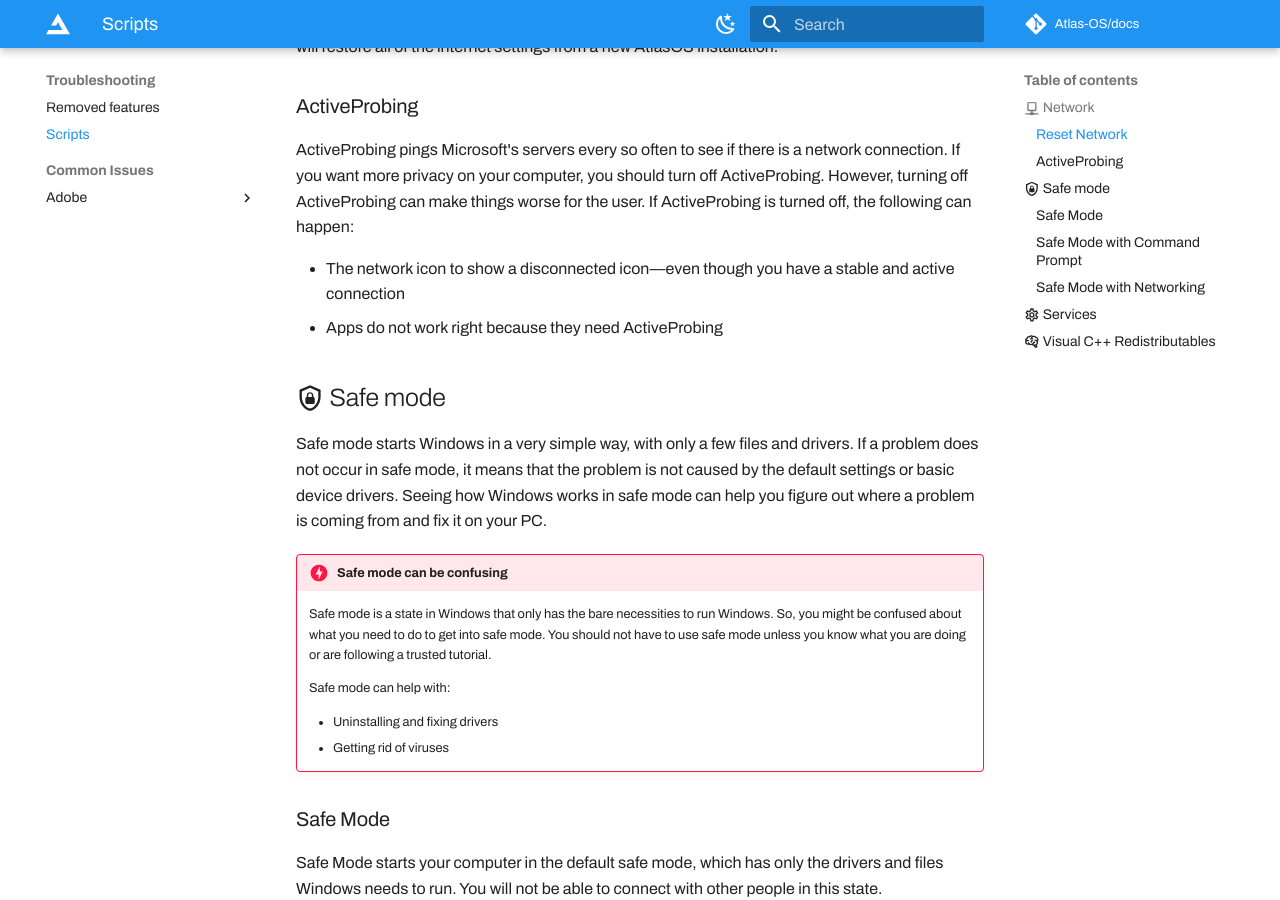
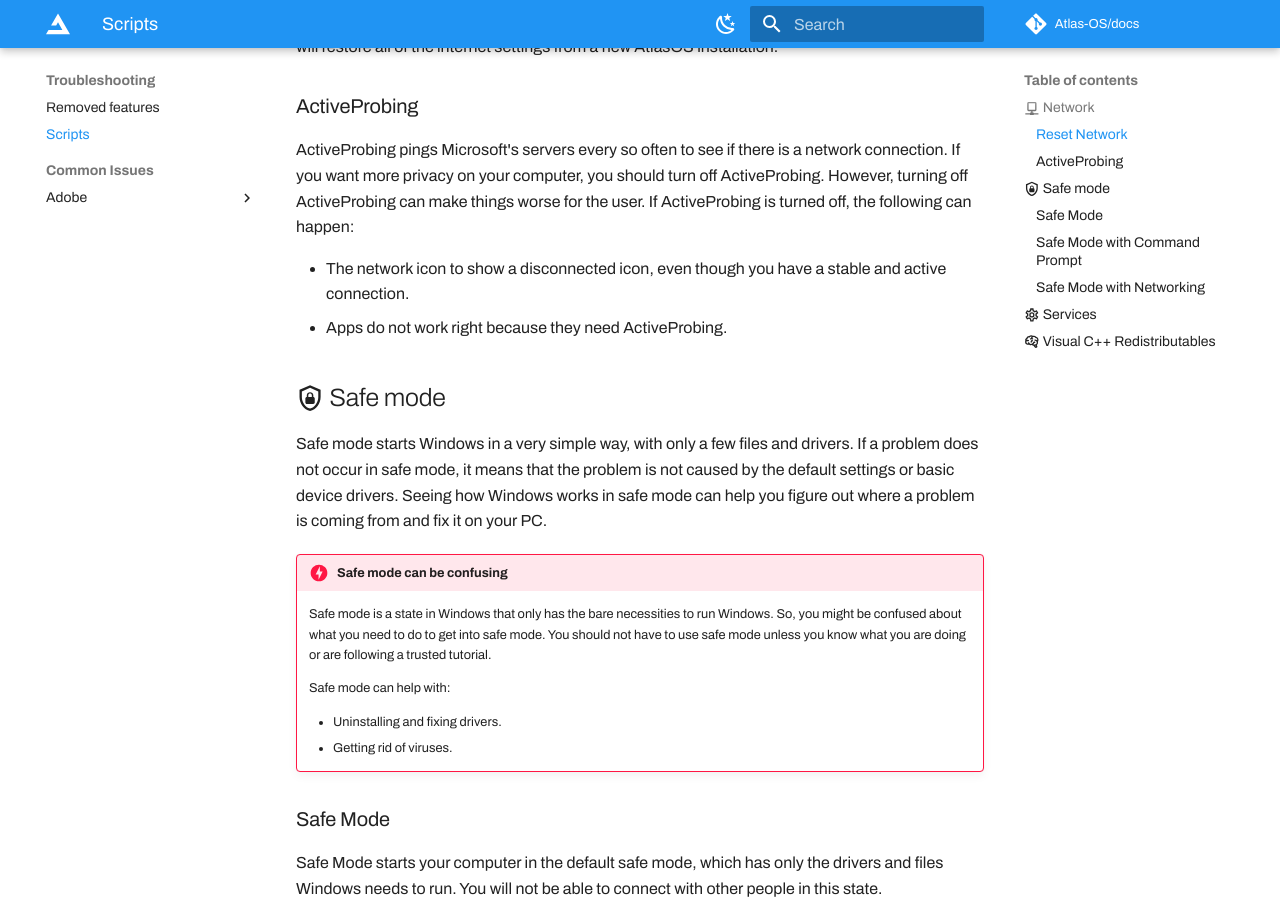
Before and after one commit to Atlas-OS/docs, an MkDocs documentation site: the page built from docs/Troubleshooting/Scripts.md, in a window 1280 px wide and 900 px high, scrolled down 835 px. Built offline with MkDocs 1.6.1 and Material for MkDocs 9.7.7, drawn with Linux system fonts in a browser that asks for light colours; some web fonts are replaced; plug-ins that fetch from the network failed and are left out; comment, search, counter and statistics services are not loaded.

Commit message:
Fix grammatical errors and typos.

```diff
--- a/docs/Troubleshooting/Scripts.md
+++ b/docs/Troubleshooting/Scripts.md
@@ -17,8 +17,8 @@ If you have changed your network settings but want to go back to the original At
 
 ActiveProbing pings Microsoft's servers every so often to see if there is a network connection. If you want more privacy on your computer, you should turn off ActiveProbing. However, turning off ActiveProbing can make things worse for the user. If ActiveProbing is turned off, the following can happen:
 
-* The network icon to show a disconnected icon—even though you have a stable and active connection
-* Apps do not work right because they need ActiveProbing
+* The network icon to show a disconnected icon, even though you have a stable and active connection.
+* Apps do not work right because they need ActiveProbing.
 
 ## :material-shield-lock-outline: Safe mode
 
@@ -29,8 +29,8 @@ Safe mode starts Windows in a very simple way, with only a few files and drivers
 
     Safe mode can help with:
 
-    * Uninstalling and fixing drivers
-    * Getting rid of viruses
+    * Uninstalling and fixing drivers.
+    * Getting rid of viruses.
 
 ### Safe Mode
 
```
